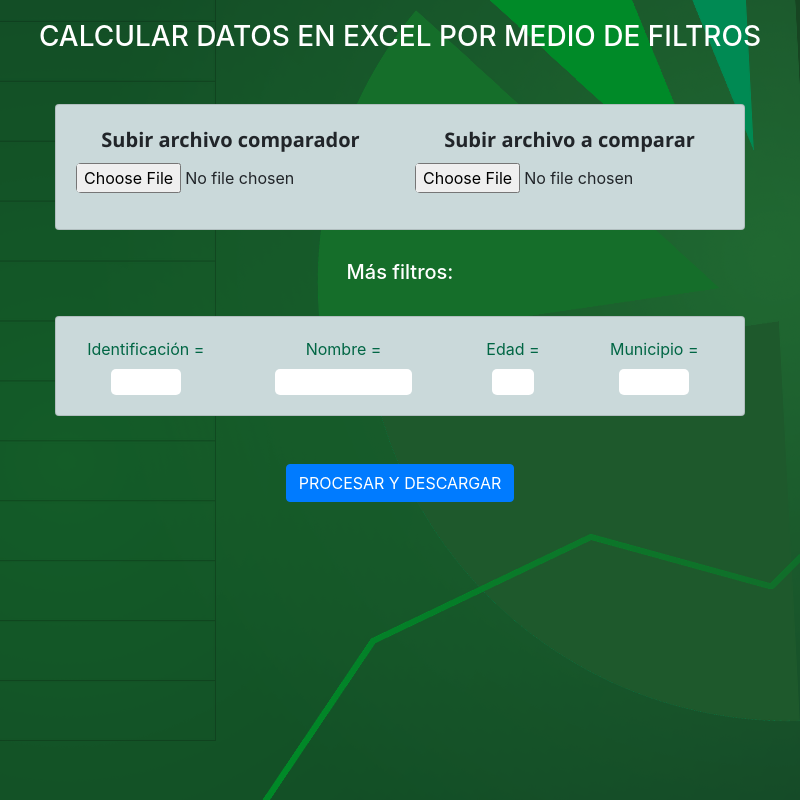
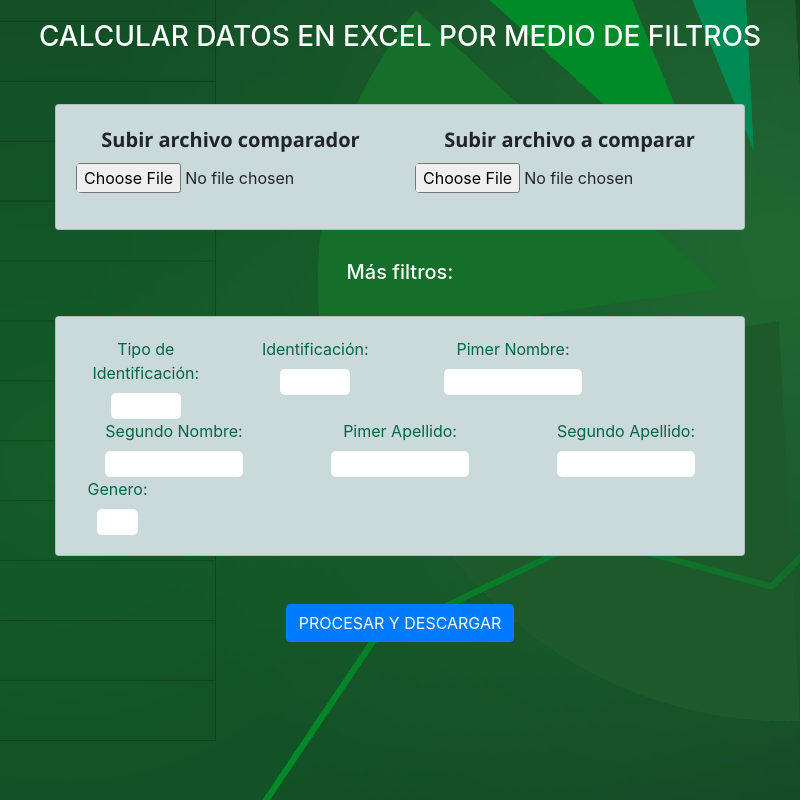
Before and after one commit to yerp19/compareExcel, an Electron app: page src/ui/index.html in a window 800 px wide. Drawn offline with nearby package versions, Linux system fonts and the light colour scheme; no server answers.

Commit message:
MAS FILTROS

```diff
--- a/src/ui/index.html
+++ b/src/ui/index.html
@@ -56,22 +56,38 @@
       <br>
       <div class="card">
       <div class="row">
+        <div class="col-md-3 col-lg-3">
+          <label for="tipeidentification" class="color-item">Tipo de Identificación:</label>
+          <input type="text" name="tipe-identification-people" id="tipeidentification"  style="width: 50%; text-transform:uppercase;">
+         </div>
        <div class="col-md-3 col-lg-3">
-        <label for="identification" class="color-item">Identificación =</label>
+        <label for="identification" class="color-item">Identificación:</label> <br>
         <input type="text" name="identification-people" id="identification"  style="width: 50%; text-transform:uppercase;">
        </div>
-       <div class="col-md-4 col-lg-4">
-          <label for="name" class="color-item">Nombre = </label>
+       <div class="col-md-4 col-lg-3">
+          <label for="name" class="color-item">Pimer Nombre: </label>
           <input type="text" name="name-people" id="name"  style="width: 70%; text-transform:uppercase;">
        </div>
-       <div class="col-md-2 col-lg-2">
-        <label for="age" class="color-item">Edad =</label>
-        <input type="text" name="older-age" id="age"  style="width: 50%;">
+        <div class="col-md-4 col-lg-3">
+          <label for="lastname" class="color-item">Segundo Nombre: </label>
+          <input type="text" name="last-name-people" id="lastname"  style="width: 70%; text-transform:uppercase;">
+        </div>
+        <div class="col-md-4 col-lg-4">
+          <label for="surname" class="color-item">Pimer Apellido: </label>
+          <input type="text" name="surname" id="surname"  style="width: 70%; text-transform:uppercase;">
+        </div>
+        <div class="col-md-4 col-lg-4">
+          <label for="secondsurname" class="color-item">Segundo Apellido: </label>
+          <input type="text" name="secondsurname" id="secondsurname"  style="width: 70%; text-transform:uppercase;">
+        </div>
+       <div class="col-md-2 col-lg-3">
+        <label for="gender" class="color-item">Genero:</label> <br>
+        <input type="text" name="gender" id="gender"  style="width: 50%;">
        </div>
-       <div class="col-md-3 col-lg-3">
+       <!-- <div class="col-md-3 col-lg-3">
         <label for="municipality" class="color-item">Municipio =</label>
         <input type="text" name="municipaly-people" id="municipality"  style="width: 50%; text-transform:uppercase;">
-       </div>
+       </div> -->
       </div>
       </div>
     </section>
--- a/src/ui/index.js
+++ b/src/ui/index.js
@@ -13,10 +13,13 @@
 
 //otros filtros
 function filterData() {
+    const tipeidentification = document.getElementById('tipeidentification');
+    const identification = document.getElementById('identification');
     const name = document.getElementById('name');
-    const identification = document.getElementById('identification');
-    const municipality = document.getElementById('municipality');
-    const age = document.getElementById('age');
+    const lastname = document.getElementById('lastname');
+    const surname = document.getElementById('surname');
+    const secondsurname = document.getElementById('secondsurname');
+    const gender = document.getElementById('gender');
     var filter = {
         name : name.value,
         identification: identification.value,
@@ -25,7 +28,6 @@
     }
     return filter;
 }
-
 
 //evento para enviar el formulario
 UploadForm.addEventListener('submit', async (e) => {
```
